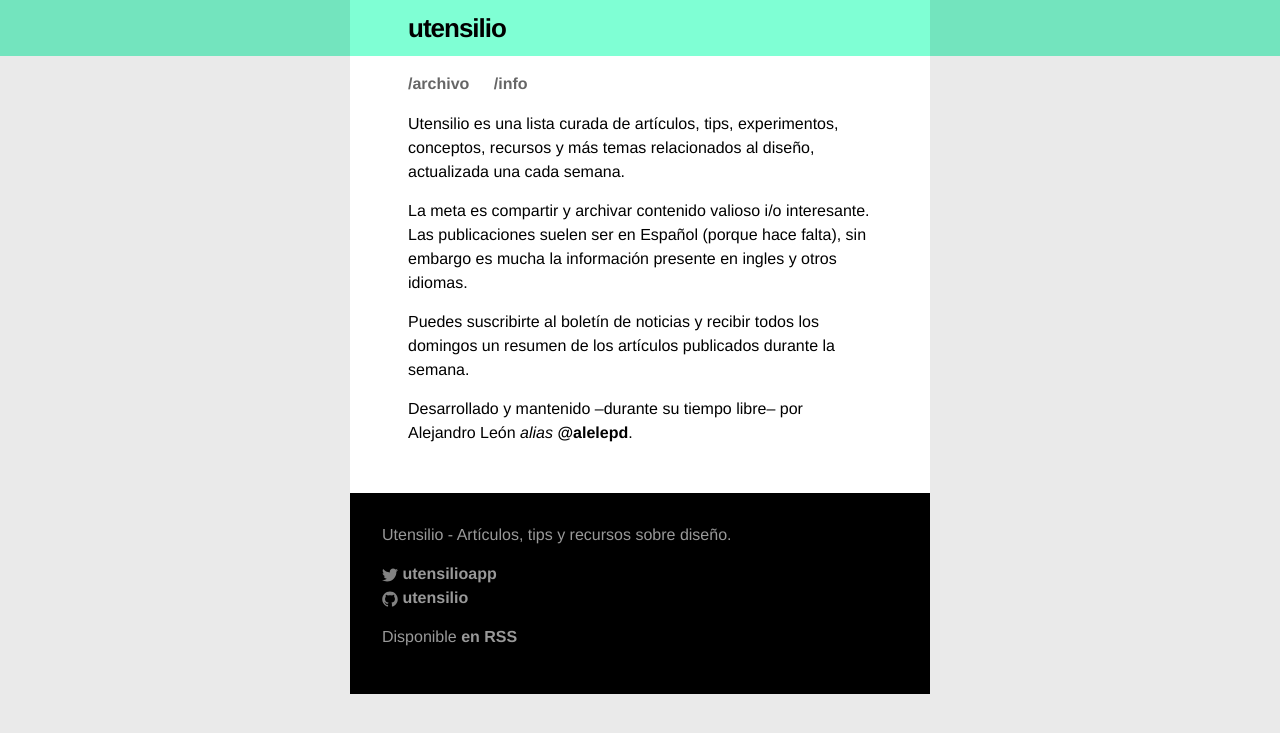
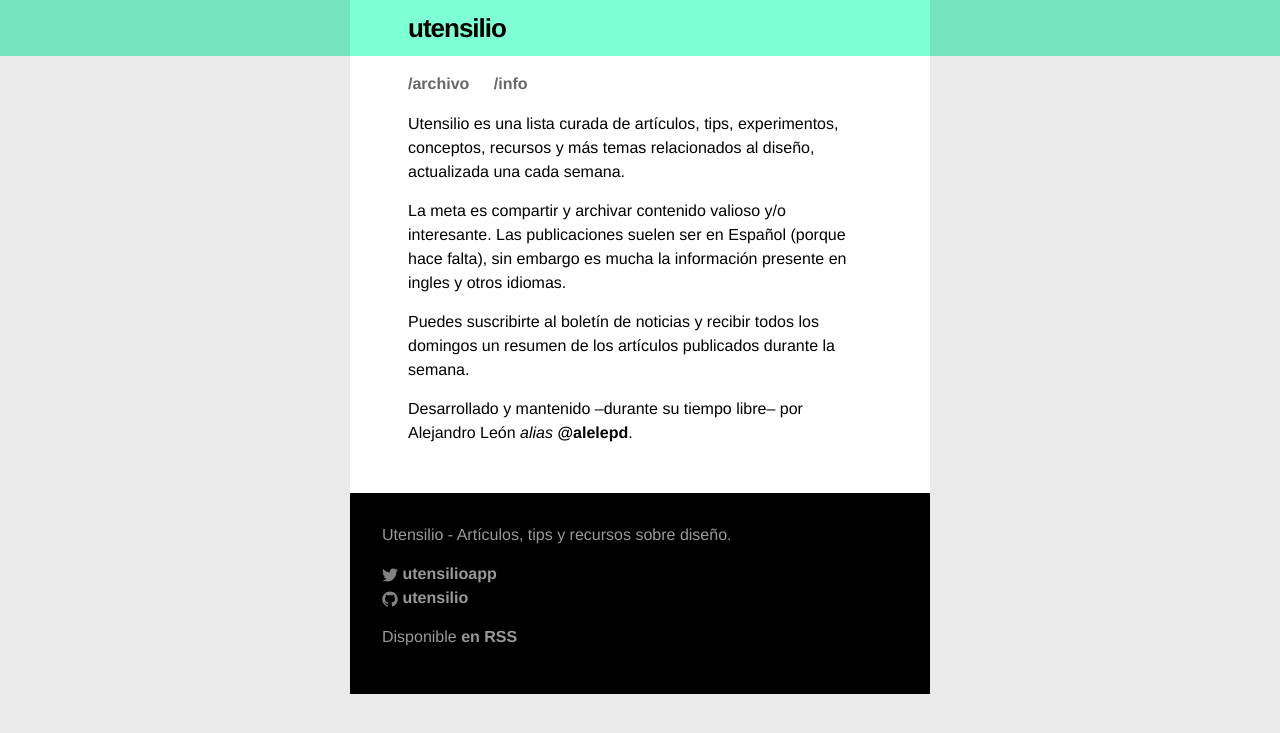
Before and after one commit to utensilio/utensilio, a Jekyll site: the page built from about.md, in a window 1280 px wide. Shown: the top 733 px of the page. Built offline with Jekyll 4.4.1, drawn with Linux system fonts in a browser that asks for light colours.

Commit message:
fix typo on info page

```diff
--- a/about.md
+++ b/about.md
@@ -6,7 +6,7 @@
 
 Utensilio es una lista curada de artículos, tips, experimentos, conceptos, recursos y más temas relacionados al diseño, actualizada una cada semana.
 
-La meta es compartir y archivar contenido valioso i/o interesante. Las publicaciones suelen ser en Español (porque hace falta), sin embargo es mucha la información presente en ingles y otros idiomas.
+La meta es compartir y archivar contenido valioso y/o interesante. Las publicaciones suelen ser en Español (porque hace falta), sin embargo es mucha la información presente en ingles y otros idiomas.
 
 Puedes suscribirte al boletín de noticias y recibir todos los domingos un resumen de los artículos publicados durante la semana.
 
```
